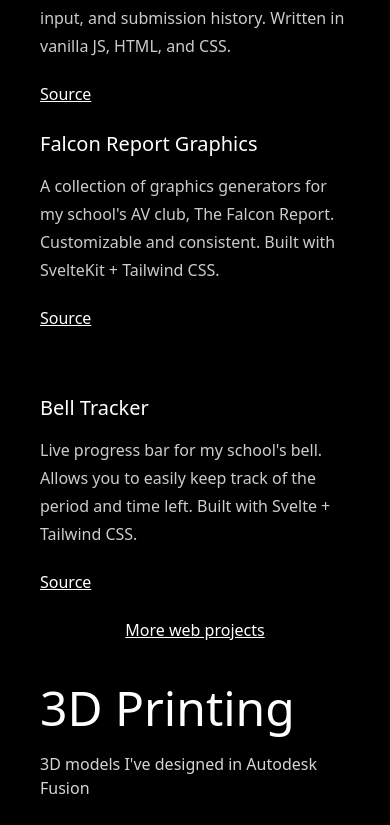
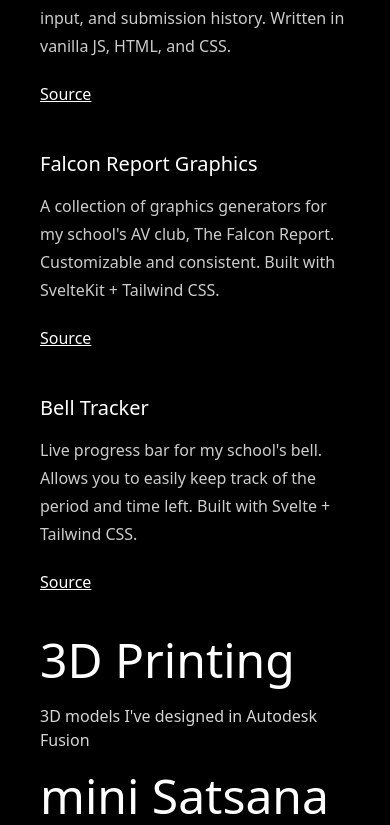
Before and after one commit to khui0/khui0.github.io, a SvelteKit app: page / in a window 390 px wide. Shown: the part 1212-2037 px from the top of the page. Built offline with nearby package versions, Linux system fonts and the light colour scheme.

Commit message:
feat: restructure web development panels

```diff
--- /dev/null
+++ b/src/lib/WebDevPanel.svelte
@@ -0,0 +1,13 @@
+<script lang="ts">
+  export let url: string;
+  export let reversed: boolean = false;
+</script>
+
+<div class="flex flex-col gap-5 {reversed ? 'lg:flex-row-reverse' : 'lg:flex-row'}">
+  <div class="flex-1"><slot name="image" /></div>
+  <div class="prose lg:prose-2xl my-auto flex-1">
+    <h3 class="font-normal"><slot name="title" /></h3>
+    <p><slot name="body" /></p>
+    <a href={url}>Source</a>
+  </div>
+</div>
--- a/src/routes/+page.svelte
+++ b/src/routes/+page.svelte
@@ -6,6 +6,8 @@
   import SimpleIconsGithub from "~icons/simple-icons/github";
   import SimpleIconsPrintables from "~icons/simple-icons/printables";
   import SimpleIconsThingiverse from "~icons/simple-icons/thingiverse";
+
+  import WebDevPanel from "$lib/WebDevPanel.svelte";
 </script>
 
 <svelte:head>
@@ -38,51 +40,51 @@
 <div class="m-10">
   <h2 class="text-5xl" id="web-development">Web Development</h2>
   <p class="text-neutral-content my-5">Some of my work found on the World Wide Web</p>
-  <div class="grid grid-cols-1 lg:grid-cols-2 gap-5">
+  <div class="flex flex-col gap-5">
+    <WebDevPanel url="https://github.com/khui0/virtual-clicker">
+      <span slot="image">
         <enhanced:img
           src="$lib/assets/virtual-clicker.png"
           alt="Virtual Clicker"
           class="object-cover rounded-lg"
         />
-    <div class="prose lg:prose-2xl my-auto">
-      <h3 class="font-normal">Virtual Clicker</h3>
-      <p>
+      </span>
+      <span slot="title">Virtual Clicker</span>
+      <span slot="body">
         Room 233's student response system. Allows students to answer questions in real time.
         Includes 15+ themes, LaTeX input, and submission history. Written in vanilla JS, HTML, and
         CSS.
-      </p>
-      <a href="https://github.com/khui0/virtual-clicker">Source</a>
-    </div>
-    <div class="prose lg:prose-2xl my-auto">
-      <h3 class="font-normal">Falcon Report Graphics</h3>
-      <p>
+      </span>
+    </WebDevPanel>
+    <WebDevPanel url="https://github.com/khui0/fr-graphics" reversed>
+      <span slot="image">
+        <enhanced:img
+          src="$lib/assets/fr-graphics.png"
+          alt="Falcon Report Graphics"
+          class="object-cover rounded-lg"
+        />
+      </span>
+      <span slot="title">Falcon Report Graphics</span>
+      <span slot="body">
         A collection of graphics generators for my school's AV club, The Falcon Report. Customizable
         and consistent. Built with SvelteKit + Tailwind CSS.
-      </p>
-      <a href="https://github.com/khui0/fr-graphics">Source</a>
-    </div>
-    <enhanced:img
-      src="$lib/assets/fr-graphics.png"
-      alt="Falcon Report Graphics generator"
-      class="object-cover rounded-lg"
-    />
+      </span>
+    </WebDevPanel>
+    <WebDevPanel url="https://github.com/khui0/bell-tracker">
+      <span slot="image">
         <enhanced:img
           src="$lib/assets/bell-tracker.png"
           alt="Bell tracker"
           class="object-cover rounded-lg"
         />
-    <div class="prose lg:prose-2xl my-auto">
-      <h3 class="font-normal">Bell Tracker</h3>
-      <p>
+      </span>
+      <span slot="title">Bell Tracker</span>
+      <span slot="body">
         Live progress bar for my school's bell. Allows you to easily keep track of the period and
         time left. Built with Svelte + Tailwind CSS.
-      </p>
-      <a href="https://github.com/khui0/bell-tracker">Source</a>
+      </span>
+    </WebDevPanel>
   </div>
-  </div>
-  <p class="prose lg:prose-2xl text-center mx-auto my-5">
-    <a href="https://github.com/khui0">More web projects</a>
-  </p>
 </div>
 
 <div class="m-10">
```
Lines whose indentation alone changed are shown as unchanged.
